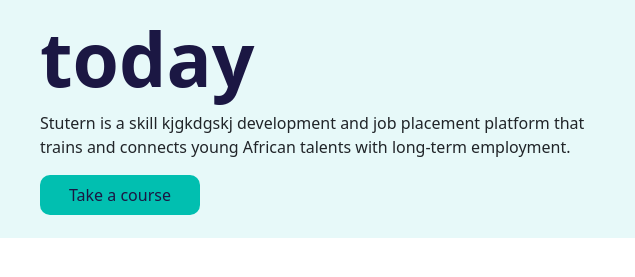
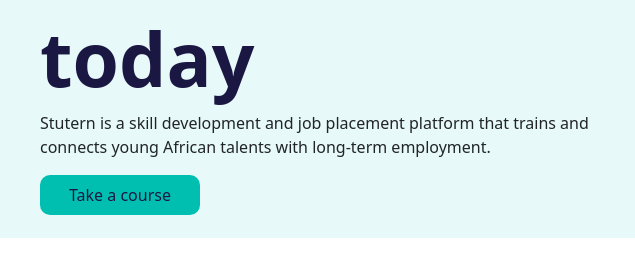
Before and after one commit to ak-nika/Stutern, a plain HTML site: page index.html in a window 1280 px wide. Shown: the part 319-596 px from the top of the page, 0-635 px from the left. Drawn offline with nearby package versions, Linux system fonts and the light colour scheme.

Commit message:
Revert "A change has been made"
This reverts commit cc797452df00de243e682fa1be636ca01d33059e.

```diff
--- a/index.html
+++ b/index.html
@@ -37,7 +37,7 @@
     <section>
         <div id="text">
             <h1>Kickstart your career in tech today</h1>
-            <p>Stutern is a skill kjgkdgskj development and job placement platform that trains and connects young African talents with long-term employment.</p>
+            <p>Stutern is a skill development and job placement platform that trains and connects young African talents with long-term employment.</p>
             <button>Take a course</button>
         </div>
         <div id="img">
```
